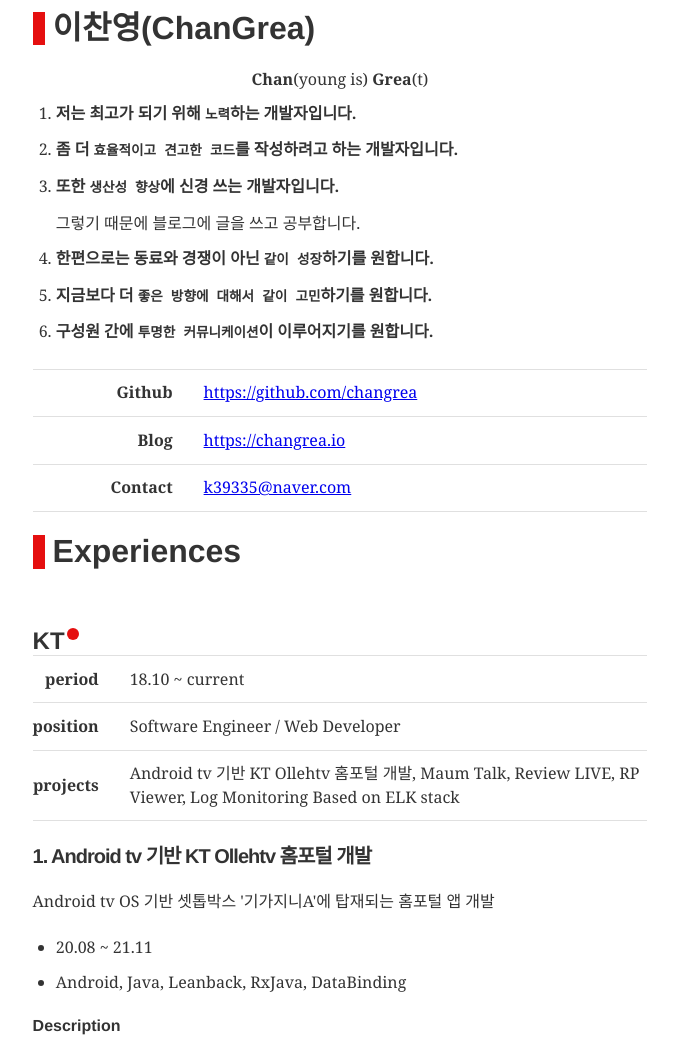
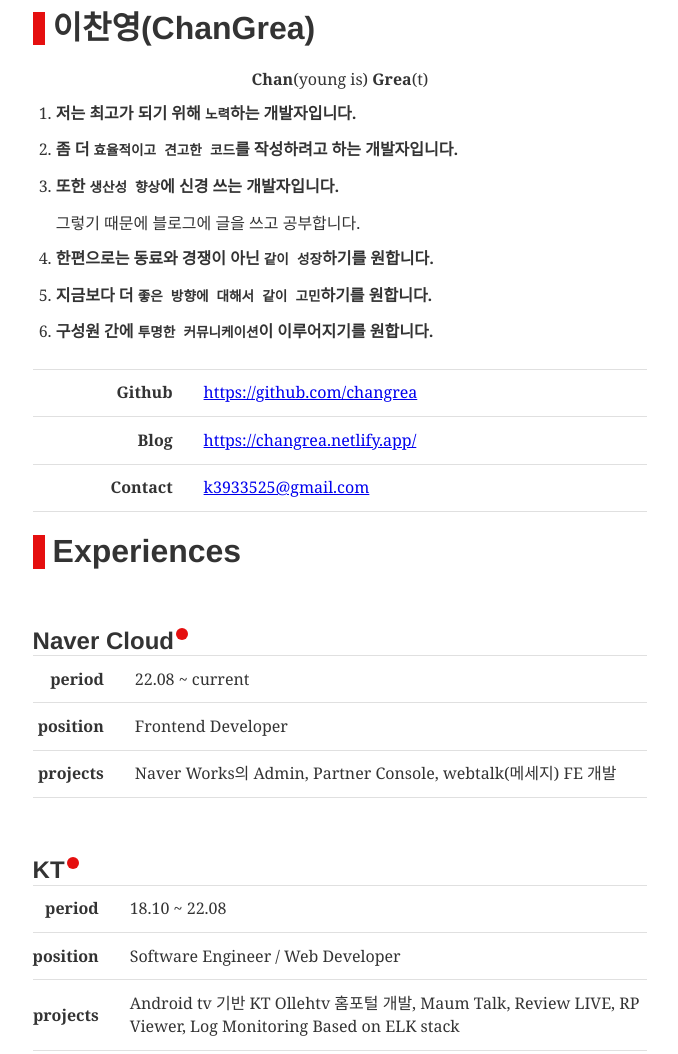
Before and after one commit to ChanGrea/ChanGrea.io, a Gatsby site: page /about in a window 1280 px wide. Shown: the top 1054 px of the page, without its empty margins (300-978 px from the left). Built offline with nearby package versions, Linux system fonts and the light colour scheme; Gatsby itself is replaced by a stand-in of ours; some packages are replaced by stand-ins of ours; what typography-theme-github would draw is missing.

Commit message:
update resume

```diff
--- a/content/__about/resume-ko.md
+++ b/content/__about/resume-ko.md
@@ -24,20 +24,28 @@
 
 6. **구성원 간에 `투명한 커뮤니케이션`이 이루어지기를 원합니다.**
 
-|         |                                                            |
-| ------- | ---------------------------------------------------------- |
-| Github  | [https://github.com/changrea](https://github.com/changrea) |
-| Blog    | [https://changrea.io](https://changrea.io)                 |
-| Contact | <k39335@naver.com>                                         |
+|         |                                                                |
+| ------- | -------------------------------------------------------------- |
+| Github  | [https://github.com/changrea](https://github.com/changrea)     |
+| Blog    | [https://changrea.netlify.app/](https://changrea.netlify.app/) |
+| Contact | <k3933525@gmail.com>                                           |
 
 # Experiences
 
+## Naver Cloud
+
+|          |                                                               |
+| -------- | ------------------------------------------------------------- |
+| period   | 22.08 ~ current                                               |
+| position | Frontend Developer                                            |
+| projects | Naver Works의 Admin, Partner Console, webtalk(메세지) FE 개발 |
+
 ## KT
 
-|          |                                                              |
-| -------- | ------------------------------------------------------------ |
-| period   | 18.10 ~ current                                              |
-| position | Software Engineer / Web Developer                            |
+|          |                                                                                                              |
+| -------- | ------------------------------------------------------------------------------------------------------------ |
+| period   | 18.10 ~ 22.08                                                                                                |
+| position | Software Engineer / Web Developer                                                                            |
 | projects | Android tv 기반 KT Ollehtv 홈포털 개발, Maum Talk, Review LIVE, RP Viewer, Log Monitoring Based on ELK stack |
 
 ### 1. Android tv 기반 KT Ollehtv 홈포털 개발
```
